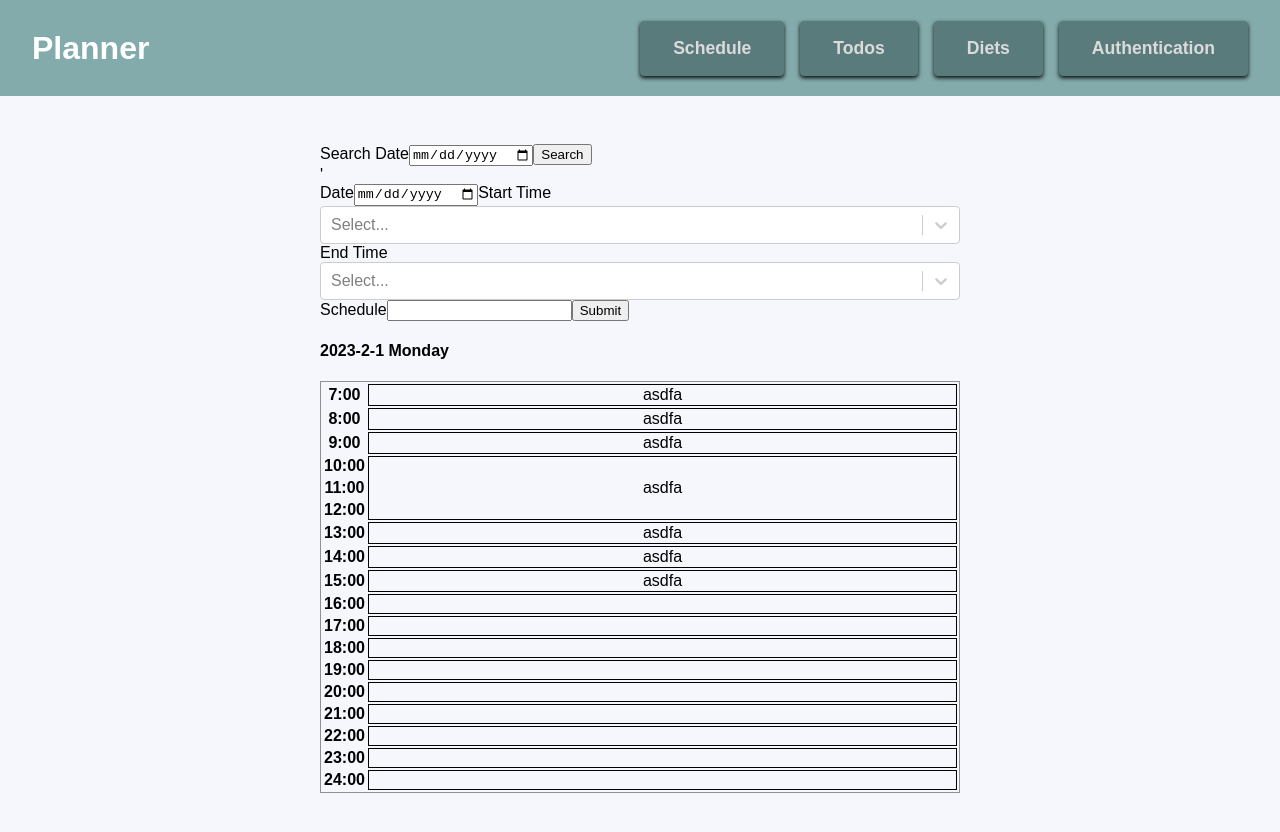
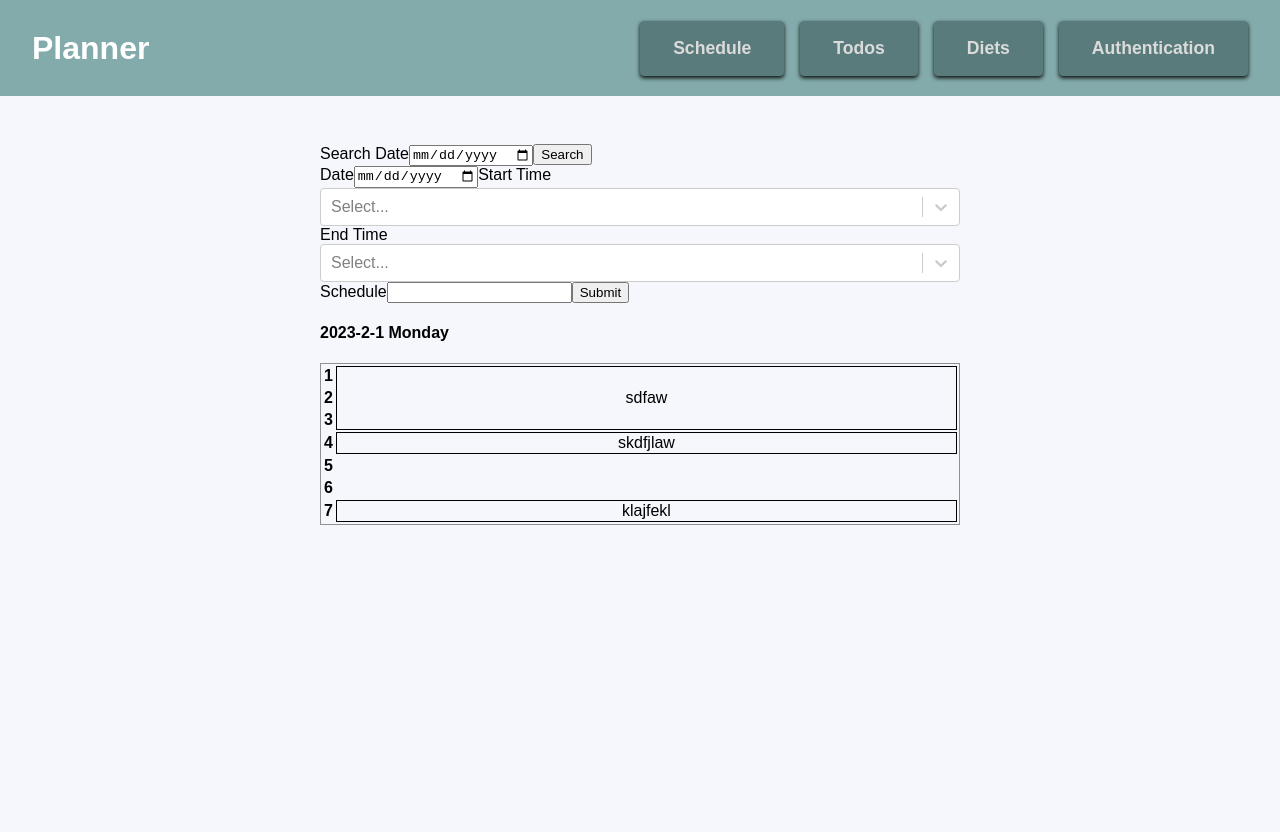
Before and after one commit to jeehee1/todos-react-app, a React (Create React App) app: page /schedule in a window 1280 px wide. Shown: the top 832 px of the page. After the commit the page ends 800 px from the top, so only its background shows below. Built offline with nearby package versions, Linux system fonts and the light colour scheme; no server answers.

Commit message:
move get schedcules function into Schedule component

```diff
--- a/src/components/schedule/DailySchedule.js
+++ b/src/components/schedule/DailySchedule.js
@@ -1,98 +1,67 @@
 import classes from "./DailySchedule.module.css";
 import { Fragment } from "react";
-import useHttp from "../../hooks/http";
-import { useEffect } from "react";
 
-const DailySchedule = () => {
-  const { sendRequest, loading, error, data } = useHttp();
-  const date = null;
+const DailySchedule = (props) => {
+  const scheduleList = [];
+  const schedules = props.schedules;
+  console.log(schedules);
+  const example = schedules.map((data) => data.start > 3);
+  console.log(example);
 
-  useEffect(() => {
-    sendRequest(
-      `https://todos-project-a5fb8-default-rtdb.firebaseio.com/schedules/${date}.json`,
-      "GET",
-      null,
-      null,
-      "GET_SCHEDULES"
-    );
-  }, sendRequest);
+  // for (let i = 0; i < 24; i++) {
+  //   if (schedules) {
+  //     for (const schedule of schedules) {
+  //       if (schedule.start === i) {
+  //         <tr>
+  //           <th>{`${i}:00`}</th>
+  //           <td rowSpan={schedule.end - schedule.start}>{schedule.schedule}</td>
+  //         </tr>;
+  //       } else {
+  //       <tr>
+  //         <th>{`${i}:00`}</th>
+  //         <td></td>
+  //       </tr>;
+  //     }
+  //   }
+  //   scheduleList.push(
+  //     <tr>
+  //       <th>{`${i}:00`}</th>
+  //       <td></td>
+  //     </tr>
+  //   );
+  // }
 
   return (
     <Fragment>
       <h4>2023-2-1 Monday</h4>
       <div className={classes.schedule}>
-        {/* <div className={classes.time}>{timeList}</div> */}
         <table>
-          <tbody className={classes.schedule}>
+          {/* <tbody className={classes.schedule}>{scheduleList}</tbody> */}
+
+          <tbody>
             <tr>
-              <th>7:00</th>
-              <td>asdfa</td>
+              <th>1</th>
+              <td rowSpan="3">sdfaw</td>
             </tr>
             <tr>
-              <th>8:00</th>
-              <td>asdfa</td>
+              <th>2</th>
             </tr>
             <tr>
-              <th>9:00</th>
-              <td>asdfa</td>
+              <th>3</th>
             </tr>
             <tr>
-              <th>10:00</th>
-              <td rowSpan="3">asdfa</td>
+              <th>4</th>
+              <td>skdfjlaw</td>
             </tr>
             <tr>
-              <th>11:00</th>
+              <th>5</th>
             </tr>
             <tr>
-              <th>12:00</th>
+              <th>6</th>
             </tr>
             <tr>
-              <th>13:00</th>
-              <td>asdfa</td>
-            </tr>
-            <tr>
-              <th>14:00</th>
-              <td>asdfa</td>
-            </tr>
-            <tr>
-              <th>15:00</th>
-              <td>asdfa</td>
-            </tr>
-            <tr>
-              <th>16:00</th>
-              <td></td>
-            </tr>
-            <tr>
-              <th>17:00</th>
-              <td></td>
-            </tr>
-            <tr>
-              <th>18:00</th>
-              <td></td>
-            </tr>
-            <tr>
-              <th>19:00</th>
-              <td></td>
-            </tr>
-            <tr>
-              <th>20:00</th>
-              <td></td>
-            </tr>
-            <tr>
-              <th>21:00</th>
-              <td></td>
-            </tr>
-            <tr>
-              <th>22:00</th>
-              <td></td>
-            </tr>
-            <tr>
-              <th>23:00</th>
-              <td></td>
-            </tr>
-            <tr>
-              <th>24:00</th>
-              <td></td>
+              <th>7</th>
+              <td>klajfekl</td>
             </tr>
           </tbody>
         </table>
--- a/src/components/schedule/SearchSchedule.js
+++ b/src/components/schedule/SearchSchedule.js
@@ -5,7 +5,7 @@ const SearchSchedule = (props) => {
 
   const submitSearchHandler = (event) => {
     event.preventDefault();
-    props.onSelectDate(dateRef.current.value);
+    props.onGetSchedule(dateRef.current.value);
   };
 
   return (
--- a/src/pages/Schedule.js
+++ b/src/pages/Schedule.js
@@ -1,22 +1,44 @@
+import { useCallback } from "react";
+import { useEffect } from "react";
 import { useState } from "react";
 import { Fragment } from "react";
 import DailySchedule from "../components/schedule/DailySchedule";
 import SearchSchedule from "../components/schedule/SearchSchedule";
 import UpdateSchedule from "../components/schedule/UpdateSchedule";
+import useHttp from "../hooks/http";
 
-const Schedule = () => {
+const Schedule = (props) => {
+  const { sendRequest, loading, error, data, identifier } = useHttp();
   const [selectedDate, setSelectedDate] = useState();
+  const [schedules, setSchedules] = useState([]);
 
-  const selectDateHandler = (date) => {
-    setSelectedDate(date);
+  const getScheduleHandler = (date) => {
+    sendRequest(
+      `https://todos-project-a5fb8-default-rtdb.firebaseio.com/schedules/${date}.json`,
+      "GET",
+      null,
+      null,
+      "GET_SCHEDULES"
+    );
   };
-  console.log(selectedDate)
+
+  useEffect(() => {
+    if (identifier === "GET_SCHEDULES") {
+      const transformedSchedules = [];
+      for (const key in data) {
+        transformedSchedules.push({ ...data[key] });
+      }
+      setSchedules(transformedSchedules);
+    }
+  }, [data]);
+
+  console.log(schedules);
 
   return (
     <Fragment>
-      <SearchSchedule onSelectDate={selectDateHandler} />'
+      <SearchSchedule onGetSchedule={getScheduleHandler} />
       <UpdateSchedule />
-      <DailySchedule />
+      <DailySchedule schedules={schedules} />
     </Fragment>
   );
 };
```
